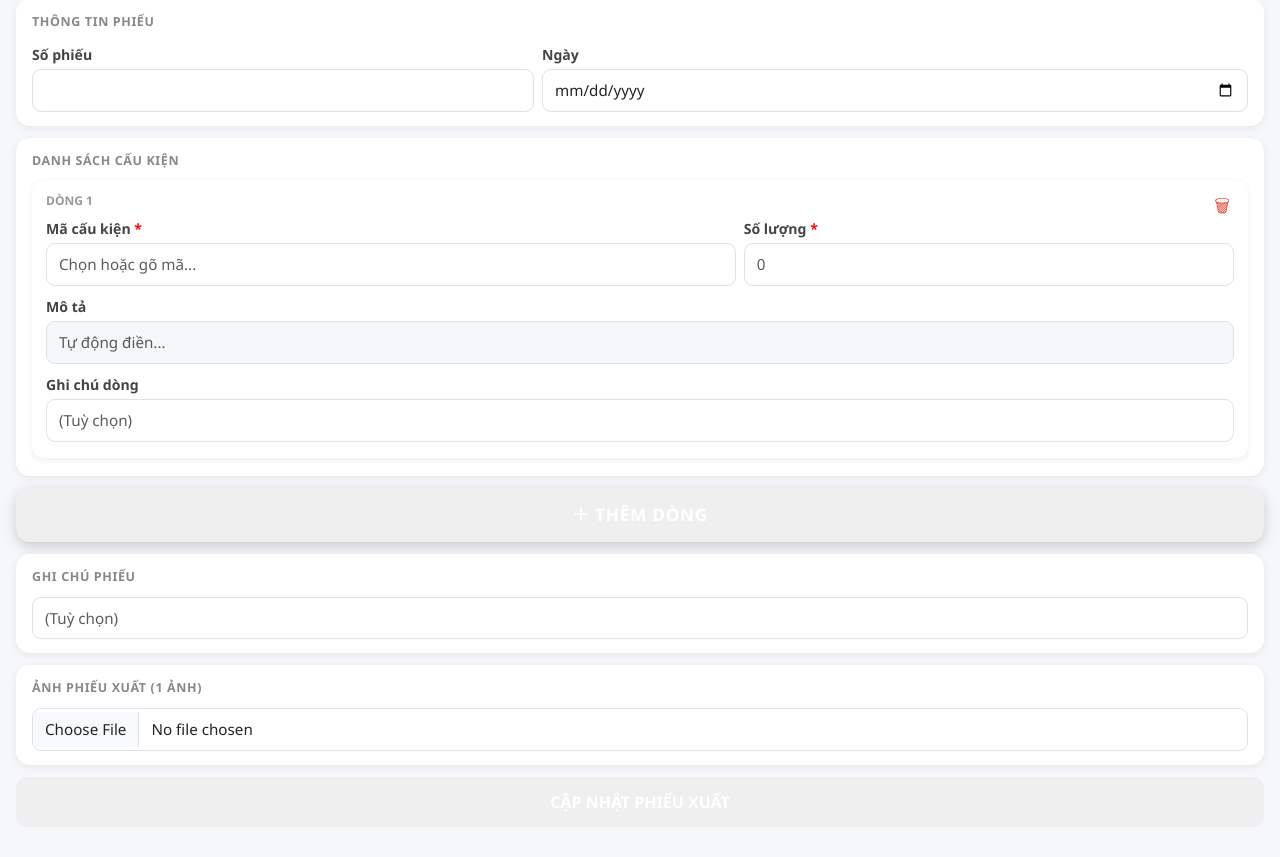
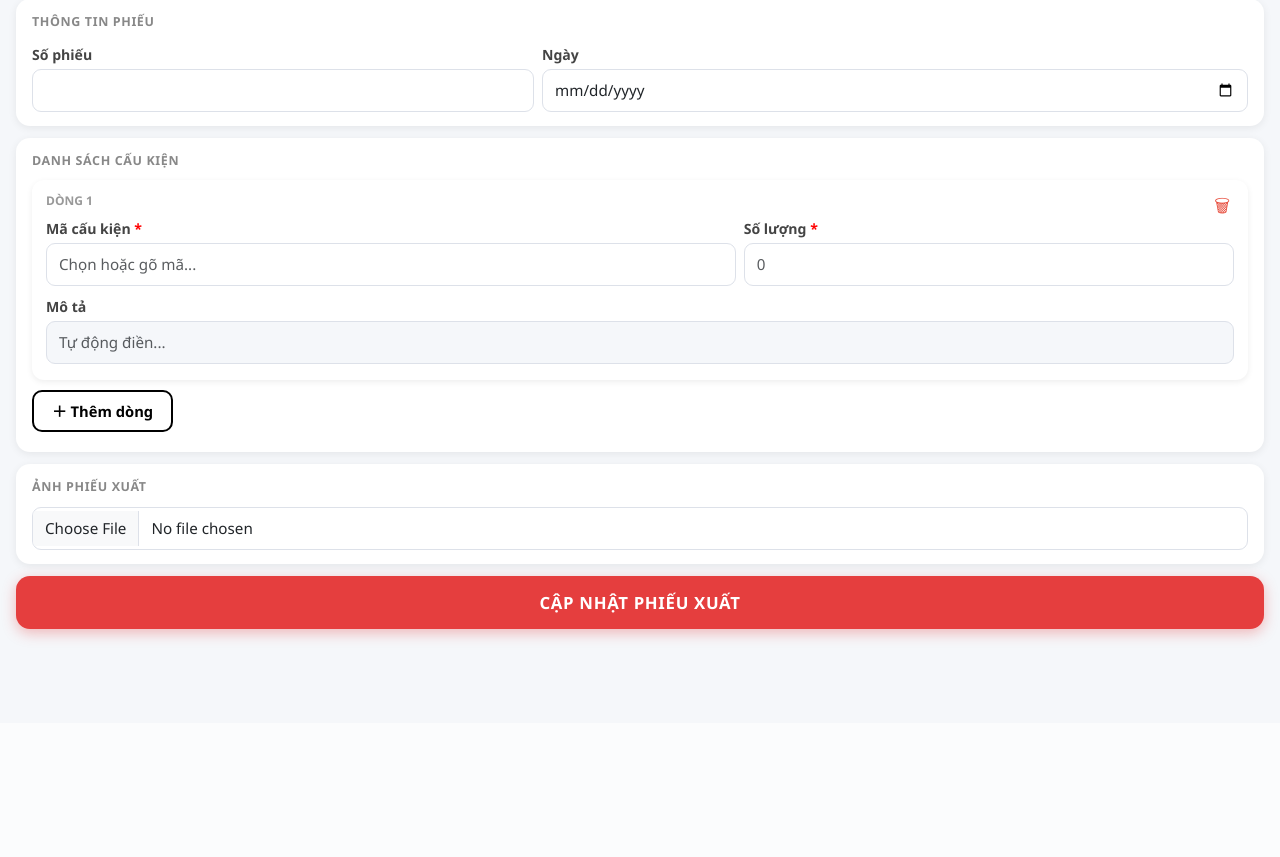
Before and after one commit to hdhanh/baocaockds, a Flask app: template templates/xuat/form.html in a window 1280 px wide. Shown: the part 77-934 px from the top of the page. After the commit the page ends 718 px from the top, so only its background shows below. Run offline with Flask 3, Linux system fonts and the light colour scheme; the template is opened without the code that fills it, so the values that code supplies are empty.

Commit message:
Add files via upload

```diff
--- a/templates/xuat/form.html
+++ b/templates/xuat/form.html
@@ -19,21 +19,30 @@
   .row-card .btn-del-row { position:absolute;top:10px;right:12px;background:none;border:none;
                             color:#e74c3c;font-size:1.1rem;cursor:pointer;padding:2px 6px; }
   .row-num { font-size:.75rem;font-weight:700;color:#999;text-transform:uppercase;margin-bottom:6px; }
-  .img-preview { width:100%;border-radius:10px;max-height:200px;object-fit:contain;
-                 background:#f5f7fa;margin-top:8px;display:none; }
-  .img-preview.show { display:block; }
   .section-card { background:#fff;border-radius:14px;padding:14px 16px;margin-bottom:12px;
                   box-shadow:0 2px 8px rgba(0,0,0,.07); }
   .section-title { font-size:.78rem;font-weight:700;color:#888;text-transform:uppercase;
                    letter-spacing:.05em;margin-bottom:10px; }
+  .img-preview { width:100%;border-radius:10px;max-height:200px;object-fit:contain;
+                 background:#f5f7fa;margin-top:8px;display:none; }
+  .img-preview.show { display:block; }
   .btn-them-dong {
-    display:block;width:100%;padding:14px;margin-bottom:12px;
-    background:{{ cfg.color }};color:#fff;border:none;border-radius:14px;
-    font-size:1.08rem;font-weight:800;letter-spacing:.04em;
-    box-shadow:0 4px 14px rgba(0,0,0,.18);cursor:pointer;
+    display:inline-flex;align-items:center;gap:6px;
+    padding:8px 18px;margin-bottom:12px;
+    background:#fff;color:{{ cfg.color }};
+    border:2px solid {{ cfg.color }};border-radius:10px;
+    font-size:.92rem;font-weight:700;cursor:pointer;
+    transition:background .15s,color .15s;
+  }
+  .btn-them-dong:hover { background:{{ cfg.color }};color:#fff; }
+  .btn-luu {
+    display:block;width:100%;padding:14px;
+    background:#e53e3e;color:#fff;border:none;border-radius:14px;
+    font-size:1.05rem;font-weight:800;letter-spacing:.04em;
+    box-shadow:0 4px 14px rgba(229,62,62,.35);cursor:pointer;
     transition:opacity .15s,transform .1s;
   }
-  .btn-them-dong:active { opacity:.85;transform:scale(.98); }
+  .btn-luu:active { opacity:.85;transform:scale(.98); }
 </style>
 {% endblock %}
 
@@ -61,25 +70,17 @@
   <div class="section-card" style="padding-bottom:8px;">
     <div class="section-title">Danh sách cấu kiện</div>
     <div id="rowsContainer"></div>
+    <div style="margin-top:8px;">
+      <button type="button" class="btn-them-dong" onclick="themDong()">＋ Thêm dòng</button>
+    </div>
   </div>
 
-  <!-- Nút thêm dòng — to, nổi bật -->
-  <button type="button" class="btn-them-dong" onclick="themDong()">＋ THÊM DÒNG</button>
-
-  <!-- Ghi chú phiếu — xuống dưới -->
+  <!-- Ảnh đính kèm -->
   <div class="section-card">
-    <div class="section-title">Ghi chú phiếu</div>
-    <input type="text" name="note" class="form-control" placeholder="(Tuỳ chọn)"
-           value="{{ rows[0].note if rows else '' }}">
-  </div>
-
-  <!-- Ảnh đính kèm — xuống dưới cùng -->
-  <div class="section-card">
-    <div class="section-title">Ảnh phiếu xuất (1 ảnh)</div>
+    <div class="section-title">Ảnh phiếu xuất</div>
     {% if attachment and mode=='edit' %}
     <div style="font-size:.82rem;color:#666;margin-bottom:8px;">
-      Ảnh hiện tại: <strong>{{ attachment.name }}</strong>
-      — chọn file mới để thay thế
+      Ảnh hiện tại: <strong>{{ attachment.name }}</strong> — chọn file mới để thay thế
     </div>
     {% endif %}
     <input type="file" name="image" id="imageInput" class="form-control"
@@ -87,18 +88,16 @@
     <img id="imgPreview" class="img-preview" alt="Xem trước ảnh">
   </div>
 
-  <button type="submit" class="btn-main" onclick="return submitForm()">
+  <button type="submit" class="btn-luu" onclick="return submitForm()">
     {{ "LƯU PHIẾU XUẤT" if mode=='create' else "CẬP NHẬT PHIẾU XUẤT" }}
   </button>
 </form>
 
-<!-- Template 1 dòng -->
 <template id="rowTemplate">
   <div class="row-card" data-idx="0">
     <button type="button" class="btn-del-row" onclick="xoaDong(this)">🗑</button>
     <div class="row-num">Dòng <span class="idx-label">1</span></div>
     <input type="hidden" class="f-item-id" value="">
-    <!-- Mã cấu kiện + Số lượng cùng hàng -->
     <div class="row g-2 mb-2">
       <div class="col-7">
         <label class="form-label mb-1">Mã cấu kiện <span style="color:red">*</span></label>
@@ -111,27 +110,19 @@
         <input type="number" class="form-control f-qty" min="0" step="any" placeholder="0">
       </div>
     </div>
-    <!-- Mô tả bên dưới -->
-    <div class="mb-2">
+    <div class="mb-1">
       <label class="form-label mb-1">Mô tả</label>
       <input type="text" class="form-control f-desc" readonly placeholder="Tự động điền...">
-    </div>
-    <!-- Ghi chú dòng cuối cùng -->
-    <div class="mb-1">
-      <label class="form-label mb-1">Ghi chú dòng</label>
-      <input type="text" class="form-control f-note" placeholder="(Tuỳ chọn)">
     </div>
   </div>
 </template>
 
-<!-- Datalist cấu kiện -->
 <datalist id="hangmucList"></datalist>
 
 {% block scripts %}
 <script>
 let hangmuc = [];
 let editRows = {{ rows | tojson }};
-const COLOR  = "{{ cfg.color }}";
 
 fetch("/api/caukien").then(r=>r.json()).then(data=>{
   hangmuc = data;
@@ -144,24 +135,29 @@ window.addEventListener("DOMContentLoaded", ()=>{
   else { themDong(); }
 });
 
+function autoFillDesc(input) {
+  const code = input.value.trim();
+  const card = input.closest(".row-card");
+  const hm   = hangmuc.find(h=>h.code===code);
+  card.querySelector(".f-desc").value = hm ? hm.description : "";
+}
+
 function themDong(data={}) {
   const tmpl = document.getElementById("rowTemplate");
   const el   = tmpl.content.cloneNode(true);
   const card = el.querySelector(".row-card");
   document.getElementById("rowsContainer").appendChild(card);
   updateIdx();
-  if(data.item_id) card.querySelector(".f-item-id").value = data.item_id;
-  if(data.code)    card.querySelector(".f-code").value = data.code;
+  if(data.item_id)     card.querySelector(".f-item-id").value = data.item_id;
+  if(data.code)        card.querySelector(".f-code").value = data.code;
   if(data.description) card.querySelector(".f-desc").value = data.description;
   if(data.qty !== undefined) card.querySelector(".f-qty").value = data.qty;
-  if(data.note)    card.querySelector(".f-note").value = data.note;
 }
 
 function xoaDong(btn) {
   const cards = document.querySelectorAll("#rowsContainer .row-card");
   if(cards.length <= 1){ alert("Phiếu phải có ít nhất 1 dòng!"); return; }
-  btn.closest(".row-card").remove();
-  updateIdx();
+  btn.closest(".row-card").remove(); updateIdx();
 }
 
 function updateIdx() {
@@ -170,30 +166,20 @@ function updateIdx() {
   });
 }
 
-function autoFillDesc(input) {
-  const code = input.value.trim();
-  const card = input.closest(".row-card");
-  const hm   = hangmuc.find(h=>h.code===code);
-  card.querySelector(".f-desc").value = hm ? hm.description : "";
-}
-
 function submitForm() {
   const rows = [];
   let ok = true;
   document.querySelectorAll("#rowsContainer .row-card").forEach(card=>{
     const code = card.querySelector(".f-code").value.trim();
-    const qty  = card.querySelector(".f-qty").value;
     if(!code){ ok=false; card.querySelector(".f-code").focus(); return; }
     if(hangmuc.length && !hangmuc.find(h=>h.code===code)){
-      alert(`Mã cấu kiện "${code}" không có trong danh mục!`);
-      ok=false; return;
+      alert(`Mã cấu kiện "${code}" không có trong danh mục!`); ok=false; return;
     }
     rows.push({
       item_id:     card.querySelector(".f-item-id").value,
       code,
       description: card.querySelector(".f-desc").value,
-      qty:         parseFloat(qty)||0,
-      note:        card.querySelector(".f-note").value,
+      qty:         parseFloat(card.querySelector(".f-qty").value)||0,
     });
   });
   if(!ok) return false;
```
